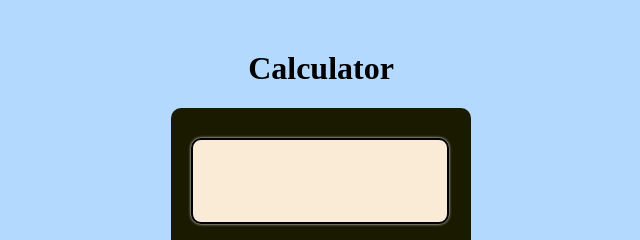
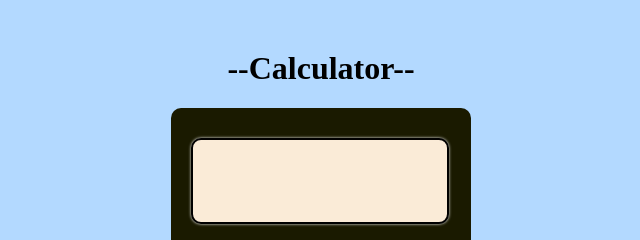
Before and after one commit to V-dhumal/calculator, a plain HTML site: page index.html in a window 1280 px wide. Shown: the top 240 px of the page, 319-959 px from the left. Drawn offline with Linux system fonts and the light colour scheme.

Commit message:
second commit

```diff
--- a/index.html
+++ b/index.html
@@ -5,7 +5,7 @@
     <link rel="stylesheet" href="index.css">
     </head>
     <body>
-        <h1 class="calculator">Calculator</h1>
+        <h1 class="calculator">--Calculator--</h1>
         <div class="calculator-container">
         <input type="text" class="calculator-screen" id="input">
         <div class="buttons-container">
```
